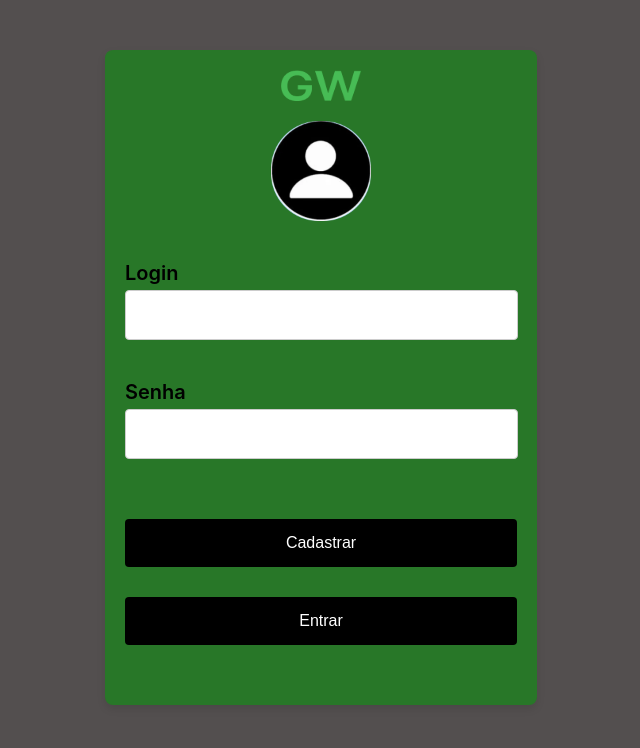
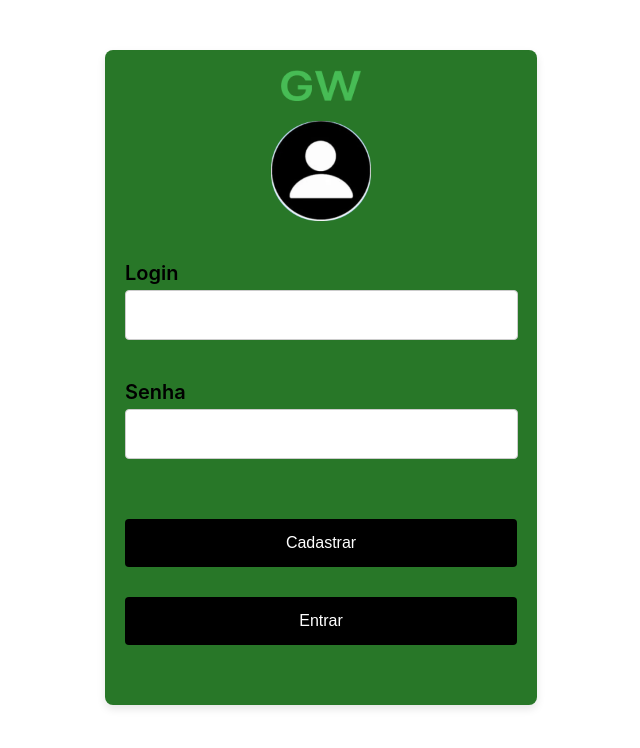
Before and after one commit to JcLumnke/gw, a React (Create React App) app: page / in a window 1280 px wide. Shown: the top 748 px of the page, without its empty margins (319-959 px from the left). Built offline with nearby package versions, Linux system fonts and the light colour scheme.

Commit message:
removido background cinza

```diff
--- a/src/styles/login.css
+++ b/src/styles/login.css
@@ -1,9 +1,3 @@
-
-body {
-    background-color:rgb(83, 79, 79);
-  }
-
-
 .Tela-Login {
     width: 392px;
     height: 615px;
```
